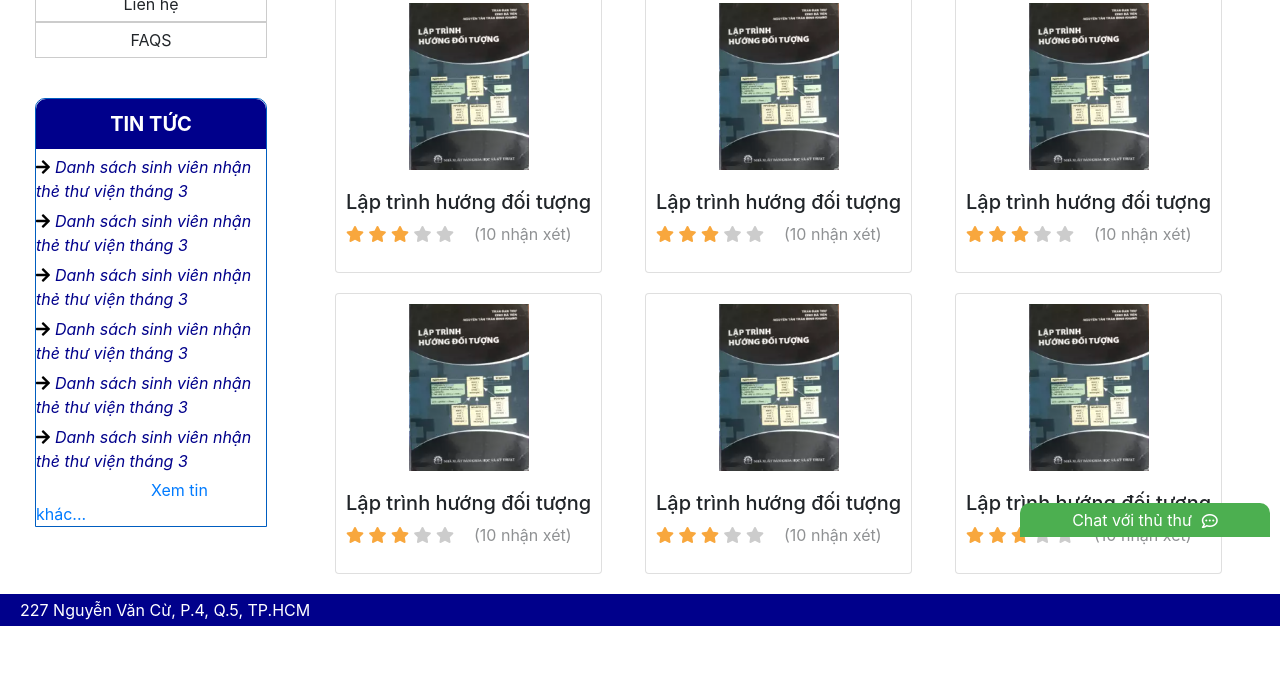
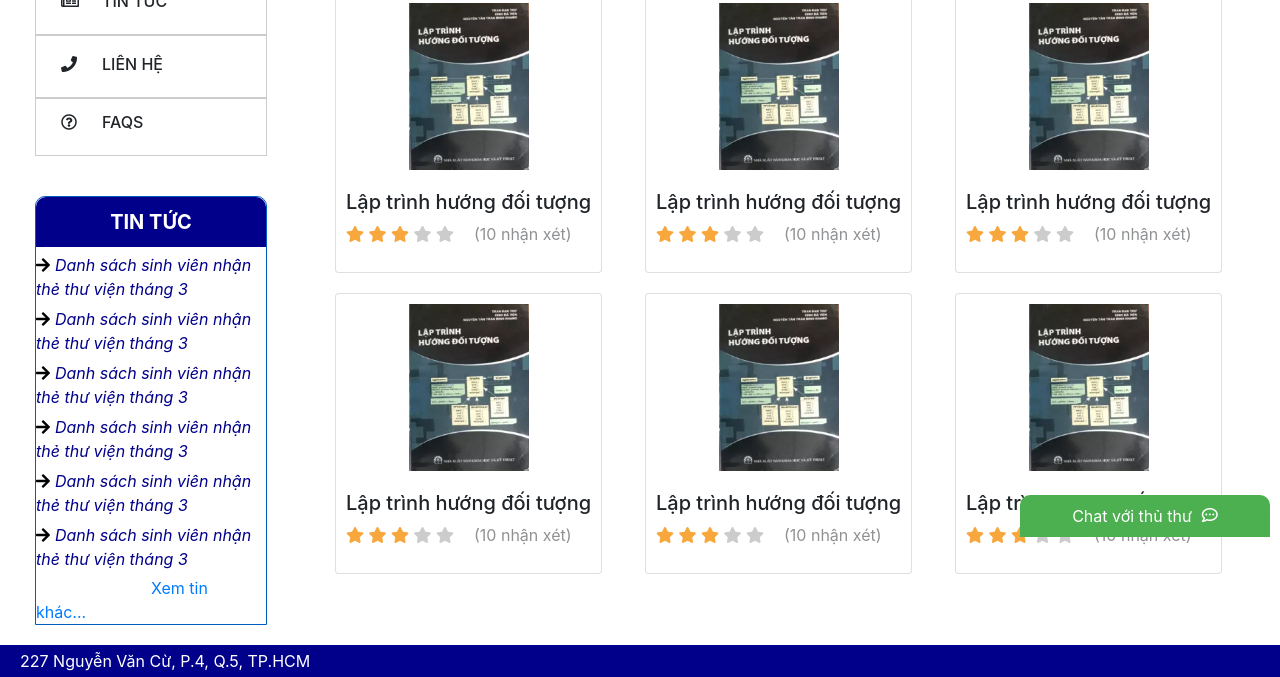
Before and after one commit to pivot2/PTUDW-17TN-Nhom15, a plain HTML site: page static-web/index.html in a window 1280 px wide. Shown: the part 263-940 px from the top of the page. Before the commit the page ends 889 px from the top, so only its background shows below. Drawn offline with nearby package versions, Linux system fonts and the light colour scheme.

Commit message:
Chinh sua side table cho front page

```diff
--- a/static-web/index.html
+++ b/static-web/index.html
@@ -25,10 +25,10 @@
                 <div class="col-lg-3 d-none d-lg-block">
                     <div class="side-panel">
                         <ul class="side-table">
-                            <li>Dịch vụ</li>
-                            <li>Tin tức</li>
-                            <li>Liên hệ</li>
-                            <li>FAQS</li>
+                            <li><i class="fas fa-book"></i><p>DỊCH VỤ</p></li>
+                            <li><i class="far fa-newspaper"></i><p>TIN TỨC</p> </li>
+                            <li><i class="fas fa-phone"></i><p>LIÊN HỆ</p></li>
+                            <li><i class="far fa-question-circle"></i><p>FAQS</p></li>
                         </ul>
 
                     </div>
--- a/stylesheets/nav.css
+++ b/stylesheets/nav.css
@@ -45,7 +45,7 @@ a{
 }
 .search-bar{
     padding:3px 10px;
-    border:solid 0.5px #ccc;
+    border:solid 1px #ccc;
     border-radius: 20px;
     width: 400px;
     align-self: center;
--- a/stylesheets/styles.css
+++ b/stylesheets/styles.css
@@ -24,7 +24,24 @@ body{
 .side-table>li{
     border: 0.5px solid #ccc;
     padding:5px;
-    text-align: center;
+    text-align: left;
+}
+.side-table .fas{
+    margin:10px 20px;
+    width: 21px;
+    height: 21px;
+    cursor: pointer;
+}
+.side-table .far{
+    margin:10px 20px;
+    width: 21px;
+    height: 21px;
+    cursor: pointer;
+}
+.side-table>li>p{
+    font-weight: 500;
+    display: inline-block;
+    cursor: pointer;
 }
 #demo{
     display: inline-block;
@@ -120,6 +137,7 @@ body{
     width: 250px;
     padding:5px;
     border-radius: 10px 10px 0 0;
+    line-height: 2;
 }
 .chat-box>p{
     margin-bottom: 0;
@@ -127,5 +145,5 @@ body{
     margin-right: 10px;
 }
 .chat-box>.far{
-    margin-top:5px;
+    margin-top:7px;
 }
```
Also changed, not shown: static-web/front-page-login.html (+4 -4 lines).
